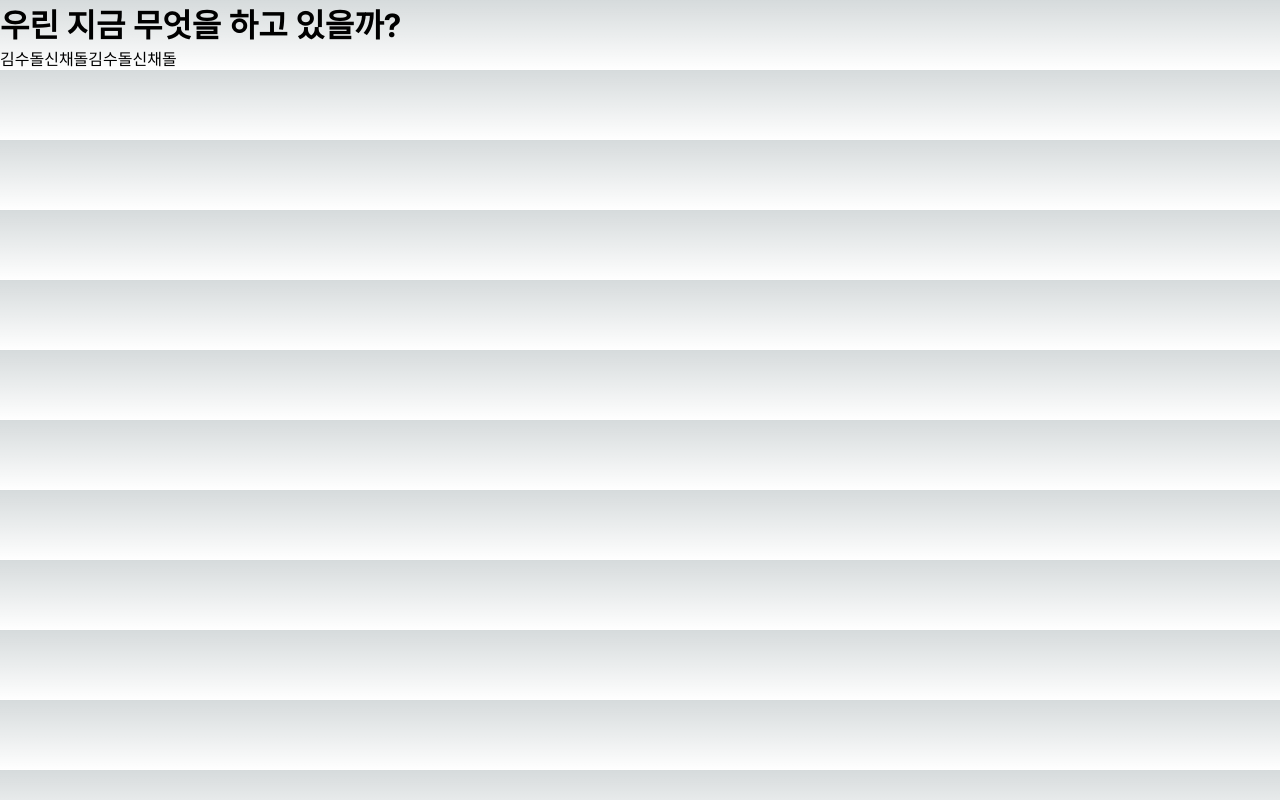
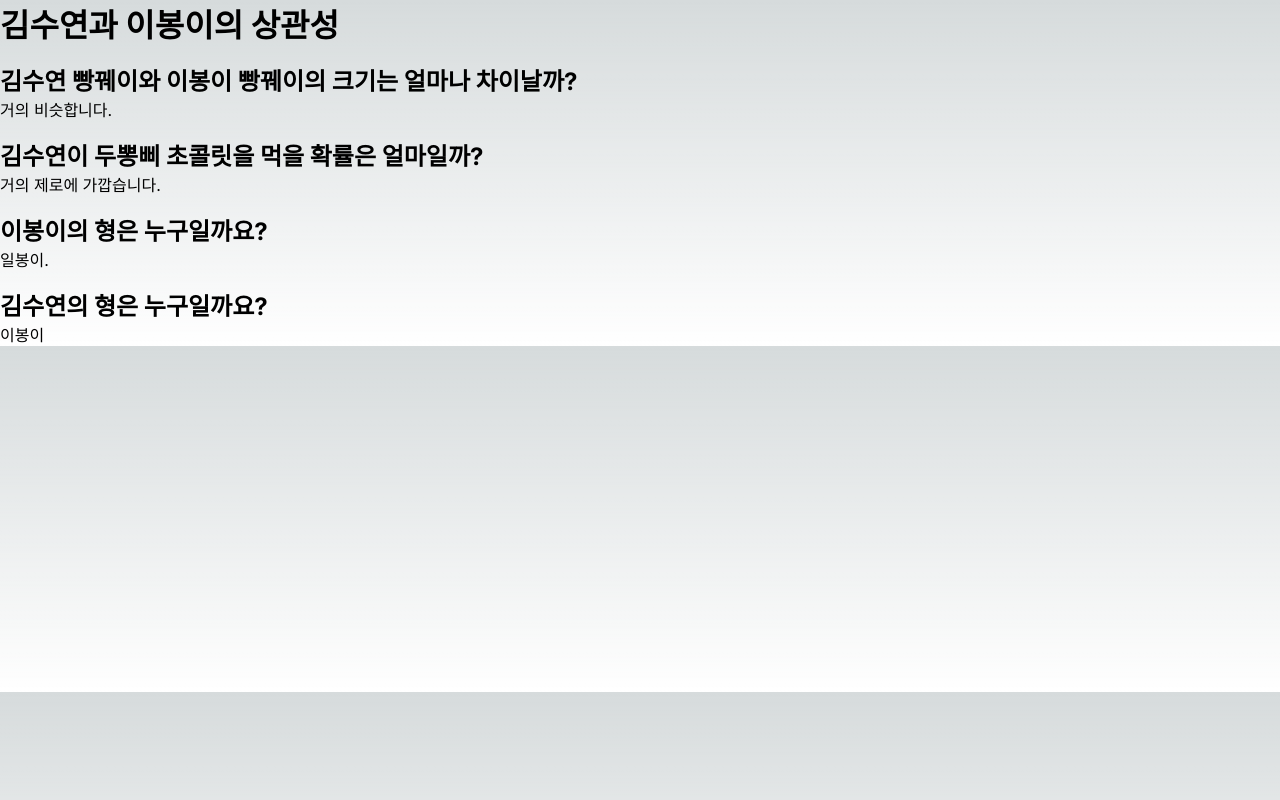
Before and after one commit to Chaeyeon1/SEO, a Next.js app: page /1 in a window 1280 px wide. Built offline with nearby package versions, Linux system fonts and the light colour scheme.

Commit message:
feat : content 채우기

```diff
--- a/src/app/[id]/page.tsx
+++ b/src/app/[id]/page.tsx
@@ -44,9 +44,40 @@ export async function generateMetadata(
 
 export default function Page() {
   return (
-    <div>
-      <h1>우린 지금 무엇을 하고 있을까?</h1>
-      <p>김수돌신채돌김수돌신채돌</p>
+    <div style={{ display: 'flex', flexDirection: 'column', gap: '16px' }}>
+      <h1>김수연과 이봉이의 상관성</h1>
+      <div>
+        <div className='title'>
+          <h2>김수연 빵꿰이와 이봉이 빵꿰이의 크기는 얼마나 차이날까?</h2>
+        </div>
+        <div className='content'>
+          <div>거의 비슷합니다.</div>
+        </div>
+      </div>
+      <div>
+        <div className='title'>
+          <h2>김수연이 두뽕삐 초콜릿을 먹을 확률은 얼마일까?</h2>
+        </div>
+        <div className='content'>
+          <div>거의 제로에 가깝습니다.</div>
+        </div>
+      </div>
+      <div>
+        <div className='title'>
+          <h2>이봉이의 형은 누구일까요?</h2>
+        </div>
+        <div className='content'>
+          <div>일봉이.</div>
+        </div>
+      </div>
+      <div>
+        <div className='title'>
+          <h2>김수연의 형은 누구일까요?</h2>
+        </div>
+        <div className='content'>
+          <div>이봉이</div>
+        </div>
+      </div>
     </div>
   );
 }
--- a/src/app/page.tsx
+++ b/src/app/page.tsx
@@ -1,9 +1,7 @@
-import { Metadata } from 'next';
-import Head from 'next/head';
 import React from 'react';
 
 const page = () => {
-  return <div></div>;
+  return <h1>이봉이와 작가 김수돌의 연관성을 파악해보아요.</h1>;
 };
 
 export default page;
```
